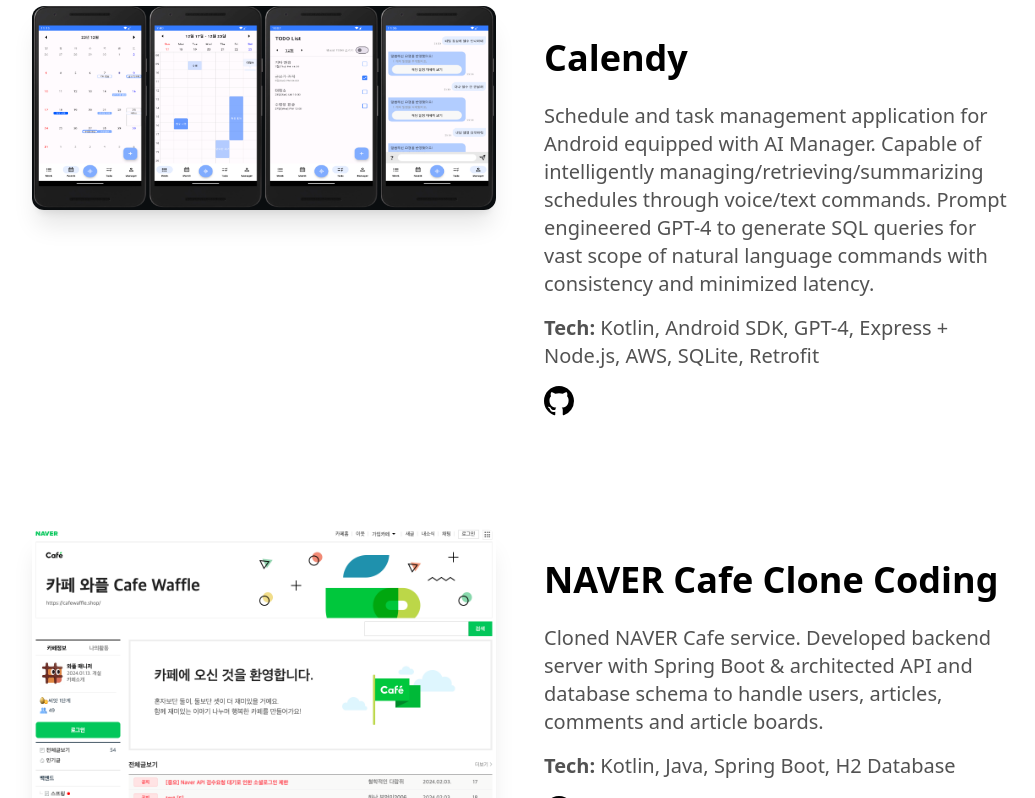
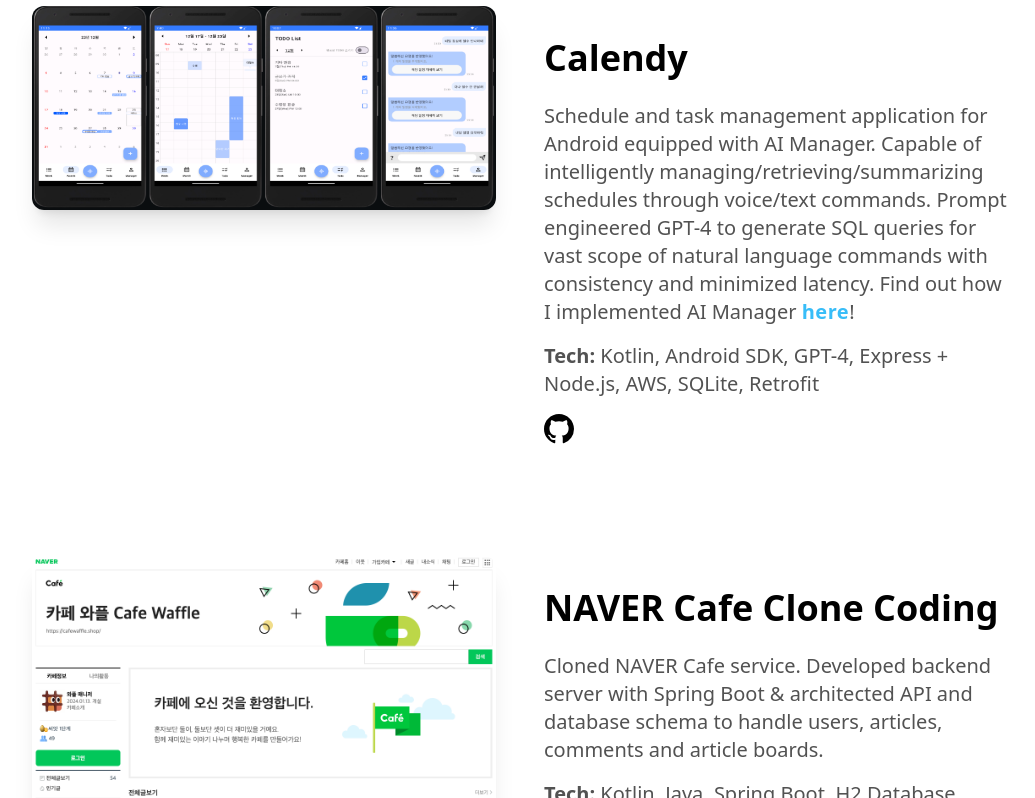
Before and after one commit to darwinj07/portfolio-website, a Next.js app: page / in a window 1280 px wide. Shown: the part 2886-3684 px from the top of the page, without its empty margins (120-1155 px from the left). Built offline with nearby package versions, Linux system fonts and the light colour scheme.

Commit message:
Update Calendy link

```diff
--- a/components/ProjectsSection.tsx
+++ b/components/ProjectsSection.tsx
@@ -11,10 +11,10 @@
       `Schedule and task management application for Android equipped with AI Manager.
       Capable of intelligently managing/retrieving/summarizing schedules through voice/text commands.
       Prompt engineered GPT-4 to generate SQL queries for vast scope of natural language commands with consistency and
-      minimized latency.`,
+      minimized latency. Find out how I implemented AI Manager`,
     tech: "Kotlin, Android SDK, GPT-4, Express + Node.js, AWS, SQLite, Retrofit",
     image: "/calendy.png",
-    github: "https://github.com/snuhcs-course/SNU-swpp-team-10/wiki/Manager-Implementation-Details",
+    github: "https://github.com/snuhcs-course/SNU-swpp-team-10",
     link: "none",
   },
   {
@@ -67,6 +67,17 @@
                     <h1 className="text-4xl font-bold mb-6">{project.name}</h1>
                     <p className="text-xl leading-7 mb-4 text-neutral-600 dark:text-neutral-400">
                       {project.description}
+                      {project.name === "Calendy" && (
+                        <>
+                          {" "}
+                          <span className={`tracking-wide text-sky-400 font-bold hover:underline`}>
+                            <Link href="https://github.com/snuhcs-course/SNU-swpp-team-10/wiki/Manager-Implementation-Details" target="_blank">
+                              here
+                            </Link>
+                          </span>
+                          {"!"}
+                        </>
+                      )}
                     </p>
                     <p className="text-xl leading-7 mb-4 text-neutral-600 dark:text-neutral-400">
                     <span className="font-bold">Tech: </span>
```
